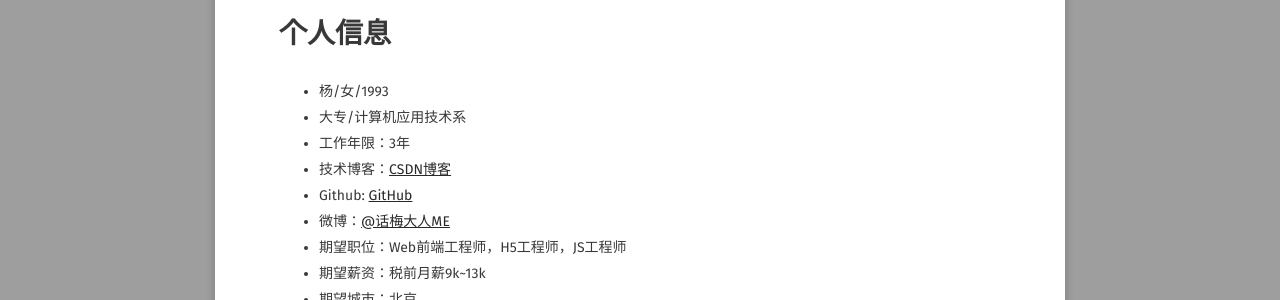
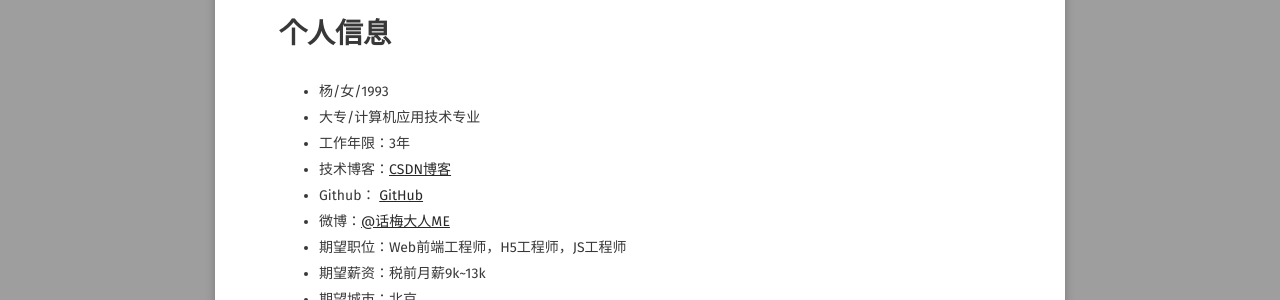
Before and after one commit to ybx13579/IceYang.github.io, a Jekyll site: the page built from about/index.md, in a window 1280 px wide and 900 px high. Shown: the part 393-693 px from the top of the window. Built offline with Jekyll 4.4.1, drawn with Linux system fonts in a browser that asks for light colours; some web fonts are replaced.

Commit message:
Update index.md

```diff
--- a/about/index.md
+++ b/about/index.md
@@ -17,10 +17,10 @@ comments: false
 # 个人信息
 
  - 杨/女/1993
- - 大专/计算机应用技术系
+ - 大专/计算机应用技术专业
  - 工作年限：3年
  - 技术博客：[CSDN博客](http://blog.csdn.net/YangBingX)
- - Github: [GitHub](https://github.com/ybx13579)
+ - Github： [GitHub](https://github.com/ybx13579)
  - 微博：[@话梅大人ME](http://weibo.com/u/2114928095)<br/>
  - 期望职位：Web前端工程师，H5工程师，JS工程师
  - 期望薪资：税前月薪9k~13k
```
